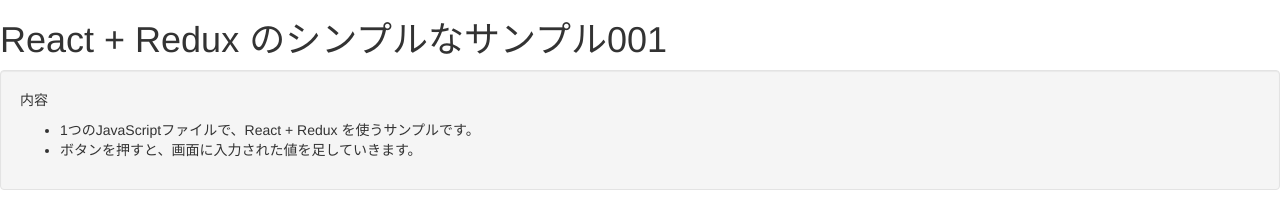
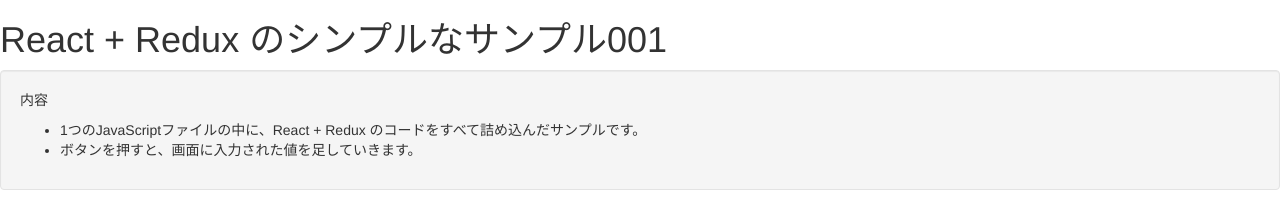
Before and after one commit to laboradian/react-redux-simple-sample001, a React app: page src/index.html in a window 1280 px wide. Shown: the top 208 px of the page. Built offline with nearby package versions, Linux system fonts and the light colour scheme.

Commit message:
Improve the description about the app

```diff
--- a/src/index.html
+++ b/src/index.html
@@ -18,7 +18,7 @@
   <div class="well">
     <p>内容</p>
     <ul>
-      <li>1つのJavaScriptファイルで、React + Redux を使うサンプルです。</li>
+      <li>1つのJavaScriptファイルの中に、React + Redux のコードをすべて詰め込んだサンプルです。</li>
       <li>ボタンを押すと、画面に入力された値を足していきます。</li>
     </ul>
   </div>
```
Also changed, not shown: README.md.
